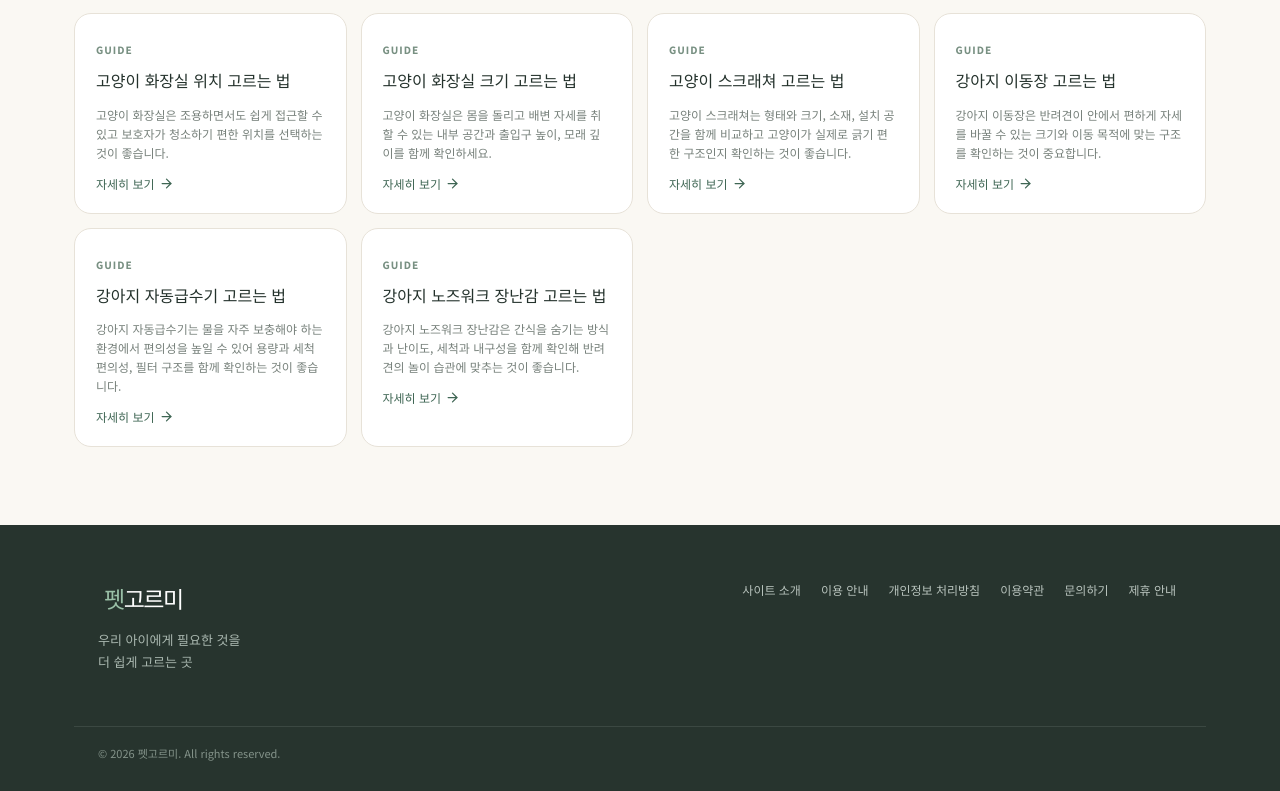
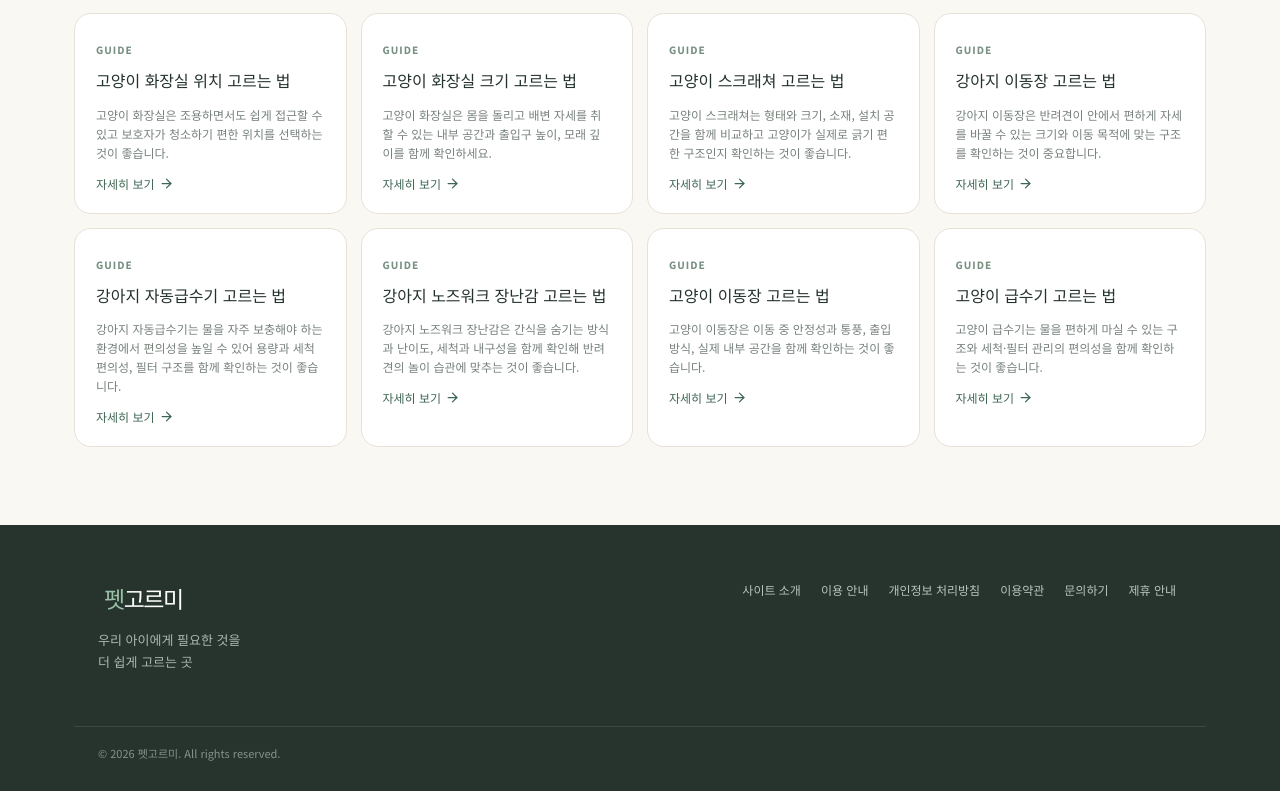
Before and after one commit to hosi4242/petgoreumi, a React (Vite) app: page / in a window 1280 px wide. Shown: the part 3782-4573 px from the top of the page. Built offline with nearby package versions, Linux system fonts and the light colour scheme.

Commit message:
Expand cat carrier and water fountain guides

```diff
--- a/src/data.ts
+++ b/src/data.ts
@@ -48,4 +48,6 @@ export const guides = [
  ['고양이 스크래쳐 고르는 법','고양이 스크래쳐는 형태와 크기, 소재, 설치 공간을 함께 비교하고 고양이가 실제로 긁기 편한 구조인지 확인하는 것이 좋습니다.',['고양이가 충분히 몸을 펴고 긁을 수 있는 크기','세워진 형태와 바닥형 등 사용 방식','흔들림과 설치 공간 확인하기'],'스크래쳐는 고양이가 자주 긁는 장소와 자세를 관찰한 뒤 고르는 것이 좋습니다. 세로로 긁는 것을 좋아한다면 높이가 충분한 제품을, 바닥에서 긁는 것을 선호한다면 넓은 면적의 제품을 비교할 수 있습니다. 흔들림이 심하면 사용을 꺼릴 수 있으므로 바닥에서 안정적으로 사용할 수 있는지도 확인하세요.','고양이 스크래쳐는 어떤 형태가 좋은가요? 고양이마다 선호하는 자세가 다르므로 평소 긁는 행동을 기준으로 세로형, 수평형 등의 구조를 비교하는 것이 좋습니다.','고양이 스크래쳐는 디자인보다 고양이의 긁는 자세와 안정성, 설치 공간을 먼저 확인하세요.'],
  ['강아지 이동장 고르는 법','강아지 이동장은 반려견이 안에서 편하게 자세를 바꿀 수 있는 크기와 이동 목적에 맞는 구조를 확인하는 것이 중요합니다.',['반려견이 안에서 움직일 수 있는 내부 공간','문과 잠금장치의 구조','차량·병원 등 사용 목적에 맞는 형태'],'이동장은 너무 좁아 반려견의 움직임을 제한하지 않으면서도 이동 중 안정적으로 사용할 수 있는 크기를 비교하는 것이 좋습니다. 차량 이동인지 병원 방문인지에 따라 손잡이와 출입 방식, 통풍 구조 등 확인할 항목이 달라질 수 있습니다. 구매 전 제품의 실제 내부 치수와 반려견의 체형을 함께 비교하세요.','이동장은 크게 살수록 좋은가요? 무조건 큰 제품보다 반려견이 편하게 자세를 바꿀 수 있으면서 이동 중 안정적으로 사용할 수 있는 크기를 비교하는 것이 좋습니다.','강아지 이동장은 외부 크기보다 실제 내부 공간과 출입 방식, 이동 목적을 함께 확인하세요.'],
  ['강아지 자동급수기 고르는 법','강아지 자동급수기는 물을 자주 보충해야 하는 환경에서 편의성을 높일 수 있어 용량과 세척 편의성, 필터 구조를 함께 확인하는 것이 좋습니다.',['하루 사용량에 맞는 물통 용량','물통과 부품의 세척 편의성','필터 교체 방식과 비용 확인하기'],'자동급수기를 고를 때는 큰 용량만 보기보다 보호자가 자주 세척하고 관리하기 쉬운 구조인지 확인하세요. 물과 직접 닿는 부품을 분리해 씻기 쉬운지, 필터가 필요한 제품이라면 교체 주기와 비용을 확인하는 것도 좋습니다. 전원 연결이 필요한 제품은 설치 위치와 전원 공급 방식도 함께 살펴보세요.','자동급수기는 어떤 기준으로 비교하나요? 용량, 세척 편의성, 필터 관리, 설치 방식과 소음 등 실제 관리에 영향을 주는 요소를 함께 비교하세요.','자동급수기는 용량뿐 아니라 매일 세척하고 관리하기 쉬운지까지 확인하는 것이 중요합니다.'],
- ['강아지 노즈워크 장난감 고르는 법','강아지 노즈워크 장난감은 간식을 숨기는 방식과 난이도, 세척과 내구성을 함께 확인해 반려견의 놀이 습관에 맞추는 것이 좋습니다.',['반려견의 놀이 수준에 맞는 난이도','간식을 넣고 꺼내는 구조 확인하기','세척과 건조가 쉬운 소재인지 확인하기'],'처음 사용하는 반려견이라면 너무 복잡한 제품보다 간식을 쉽게 찾을 수 있는 구조부터 시작하는 것이 좋습니다. 사용 후에는 음식물이 남지 않도록 세척할 수 있는지 확인하고, 천 소재라면 세탁과 건조 방법도 살펴보세요. 장난감은 반려견의 물기나 움직임을 견딜 수 있는 구조인지 확인하고 사용 중 손상되면 교체하는 것이 좋습니다.','노즈워크 장난감은 어려울수록 좋은가요? 처음에는 반려견이 성공 경험을 얻을 수 있는 난이도부터 시작하고 익숙해지면 조금씩 복잡한 구조를 선택하는 방법이 좋습니다.','노즈워크 장난감은 난이도보다 반려견이 즐겁게 사용할 수 있는 구조와 관리 편의성을 함께 비교하는 것이 중요합니다.']] as const
+ ['강아지 노즈워크 장난감 고르는 법','강아지 노즈워크 장난감은 간식을 숨기는 방식과 난이도, 세척과 내구성을 함께 확인해 반려견의 놀이 습관에 맞추는 것이 좋습니다.',['반려견의 놀이 수준에 맞는 난이도','간식을 넣고 꺼내는 구조 확인하기','세척과 건조가 쉬운 소재인지 확인하기'],'처음 사용하는 반려견이라면 너무 복잡한 제품보다 간식을 쉽게 찾을 수 있는 구조부터 시작하는 것이 좋습니다. 사용 후에는 음식물이 남지 않도록 세척할 수 있는지 확인하고, 천 소재라면 세탁과 건조 방법도 살펴보세요. 장난감은 반려견의 물기나 움직임을 견딜 수 있는 구조인지 확인하고 사용 중 손상되면 교체하는 것이 좋습니다.','노즈워크 장난감은 어려울수록 좋은가요? 처음에는 반려견이 성공 경험을 얻을 수 있는 난이도부터 시작하고 익숙해지면 조금씩 복잡한 구조를 선택하는 방법이 좋습니다.','노즈워크 장난감은 난이도보다 반려견이 즐겁게 사용할 수 있는 구조와 관리 편의성을 함께 비교하는 것이 중요합니다.'],
+ ['고양이 이동장 고르는 법','고양이 이동장은 이동 중 안정성과 통풍, 출입 방식, 실제 내부 공간을 함께 확인하는 것이 좋습니다.',['고양이 체형에 맞는 내부 공간','통풍구와 출입구 구조','손잡이와 이동 방식'],'이동장은 외부 크기보다 고양이가 내부에서 몸을 돌리고 자세를 바꿀 수 있는지 확인하는 것이 중요합니다. 병원 방문인지 장거리 이동인지에 따라 손잡이, 출입구, 통풍 구조를 비교하고 제품의 실제 내부 치수와 최대 하중도 함께 살펴보세요.','고양이 이동장은 큰 것이 무조건 좋은가요? 고양이가 편하게 움직일 수 있으면서 이동 중 안정적으로 사용할 수 있는 크기를 비교하는 것이 좋습니다.','고양이 이동장은 내부 공간과 통풍, 출입 방식, 이동 목적을 함께 비교하세요.'],
+ ['고양이 급수기 고르는 법','고양이 급수기는 물을 편하게 마실 수 있는 구조와 세척·필터 관리의 편의성을 함께 확인하는 것이 좋습니다.',['물통 용량과 급수 방식','물과 닿는 부품의 세척 편의성','필터 교체 방식과 관리 비용'],'급수기는 큰 용량만 보기보다 매일 물을 교체하고 부품을 세척하기 쉬운 구조인지 확인하세요. 흐르는 물을 선호하는 고양이라면 순환식 구조를 비교할 수 있고, 필터가 포함된 제품이라면 교체 주기와 비용도 함께 살펴보는 것이 좋습니다.','급수기는 어떤 구조가 좋은가요? 고양이의 음수 습관과 보호자의 관리 환경에 맞춰 물이 고이는 방식, 흐르는 방식, 세척 편의성을 비교하세요.','고양이 급수기는 용량과 디자인보다 고양이의 사용 습관과 매일 관리하기 쉬운 구조를 우선 확인하세요.'] as const] as const
```
